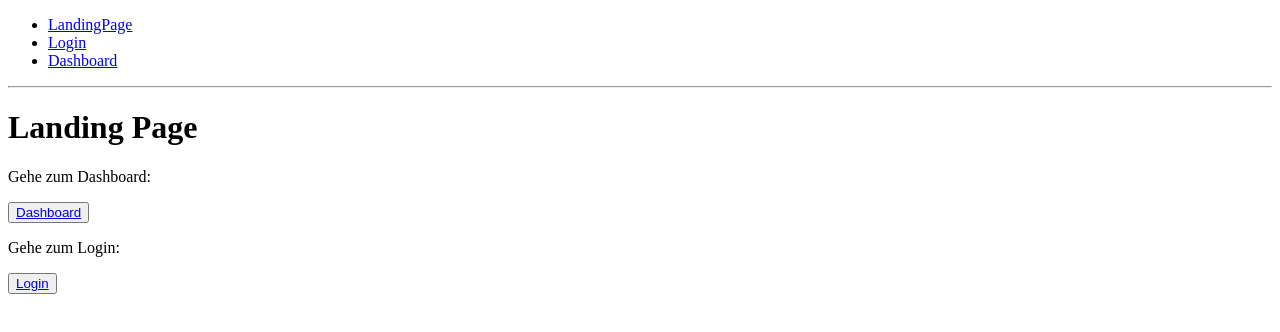
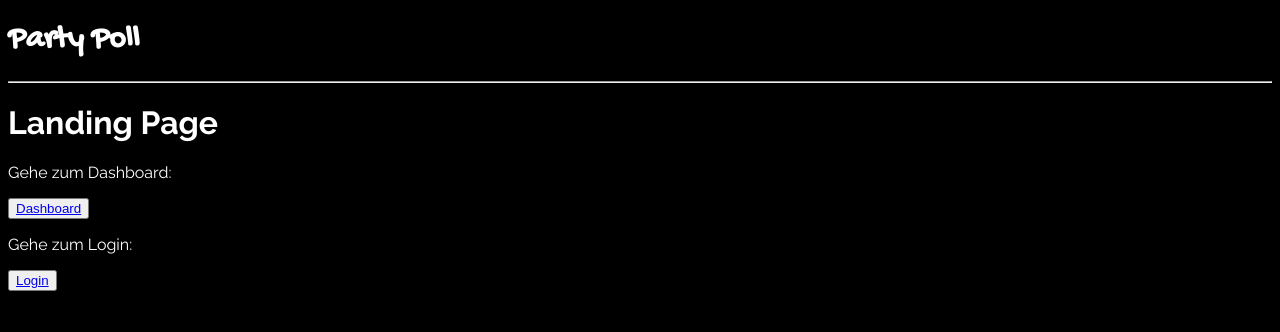
Before and after one commit to DespinaSfa/nextjs-workshop, a React (Create React App) app in the folder frontend/: page / in a window 1280 px wide. Shown: the top 332 px of the page. Built offline with nearby package versions, Linux system fonts and the light colour scheme.

Commit message:
create first pages + added some styles

```diff
--- a/frontend/public/index.html
+++ b/frontend/public/index.html
@@ -25,6 +25,11 @@
       Learn how to configure a non-root public URL by running `npm run build`.
     -->
     <title>Funny surveys</title>
+
+    <link rel="preconnect" href="https://fonts.googleapis.com" />
+    <link rel="preconnect" href="https://fonts.gstatic.com" crossorigin />
+    <link href="https://fonts.googleapis.com/css2?family=Raleway:ital,wght@0,100..900;1,100..900&display=swap" rel="stylesheet" />
+    <link href="https://fonts.googleapis.com/css2?family=Gochi+Hand&family=Raleway:ital,wght@0,100..900;1,100..900&display=swap" rel="stylesheet" />
   </head>
   <body>
     <noscript>You need to enable JavaScript to run this app.</noscript>
--- /dev/null
+++ b/frontend/src/Components/Header.css
@@ -0,0 +1,7 @@
+.icon {
+    font-family: "Gochi Hand";
+}
+
+hr {
+    color: #887EF1;
+}
--- /dev/null
+++ b/frontend/src/Components/Header.tsx
@@ -0,0 +1,15 @@
+import React from 'react';
+import './Header.css';
+
+class Header extends React.Component {
+    render() {
+      return (
+        <>
+            <h1 className='icon'>Party Poll</h1>
+            <hr />
+        </>
+      );
+    }
+}
+
+export default Header;
--- a/frontend/src/index.css
+++ b/frontend/src/index.css
@@ -1,7 +1,5 @@
 body {
-
+    background-color: #000;
+    color: #fff;
+    font-family: "Raleway";
 }
-
-code {
-
-}
--- a/frontend/src/pages/Layout.tsx
+++ b/frontend/src/pages/Layout.tsx
@@ -1,25 +1,12 @@
 import { Outlet, Link } from "react-router-dom";
+import Header from "../Components/Header";
 
 const Layout = () => {
     return (
         <div>
           {/* A "layout route" is a good place to put markup you want to
               share across all the pages on your site, like navigation. -> add header and footer here */}
-          <nav>
-            <ul>
-              <li>
-                <Link to="/">LandingPage</Link>
-              </li>
-              <li>
-                <Link to="/login">Login</Link>
-              </li>
-              <li>
-                <Link to="/dashboard">Dashboard</Link>
-              </li>
-            </ul>
-          </nav>
-
-          <hr />
+          <Header />
 
           <Outlet />
         </div>
```
